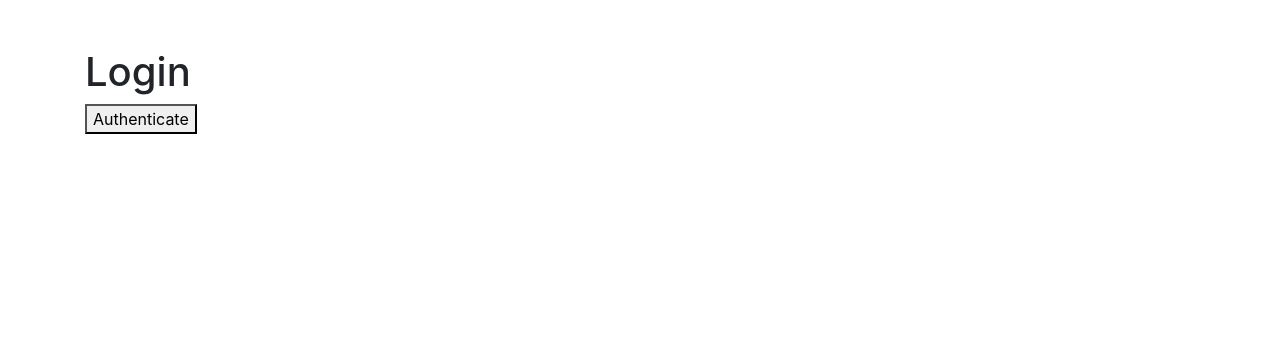
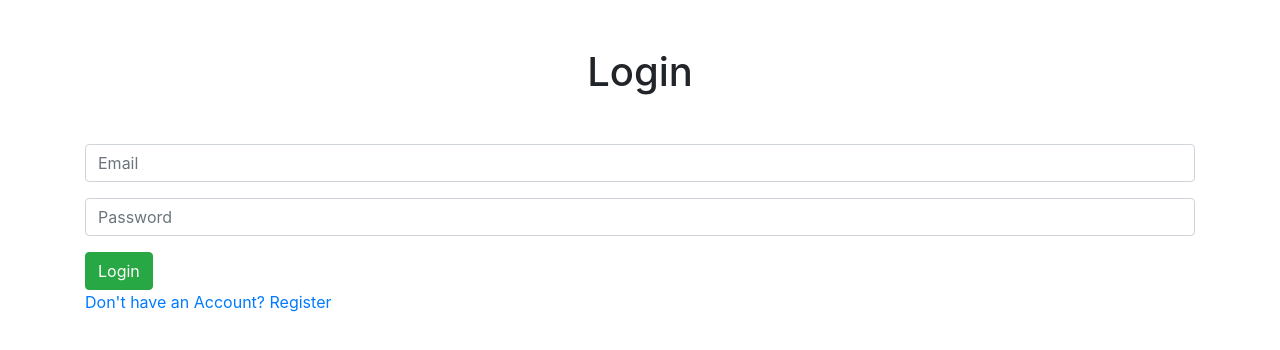
Before and after one commit to zemchuks/PernStack-todo, a React (Create React App) app in the folder client/: page /login in a window 1280 px wide. Shown: the top 350 px of the page. Built offline with nearby package versions, Linux system fonts and the light colour scheme.

Commit message:
build login component

```diff
--- a/client/src/components/login.js
+++ b/client/src/components/login.js
@@ -1,10 +1,49 @@
-import React, { Fragment } from 'react'
+import React, { Fragment, useState } from 'react'
+import { Link } from 'react-router-dom'
 
 const Login = ({ setAuth }) => {
+    const [text, setText] = useState({
+        email: '',
+        password: ''
+    })
+
+    const { email, password } = text
+
+    const onChange = e => setText({ ...text, [e.target.name]: e.target.value})
+
+    const onSubmit = async (e) => {
+        e.preventDefault()
+        try {
+            // Get the body data
+            const body = { email, password }
+            const res = await fetch('/auth/login', {
+                method: 'POST',
+                headers: { "Content-Type": "application/json" },
+                body: JSON.stringify(body)
+            })
+            const data = await res.json()
+
+              // save token to local storage
+           localStorage.setItem("token", data.token)
+
+            setAuth(true)
+        } catch (err) {
+            console.error(err.message)
+        }
+
+    }
     return (
         <Fragment>
-           <h1 className='mt-5'>Login</h1>
-           <button onClick={() => setAuth(true)}>Authenticate</button>
+            <h1 className='text-center my-5'>Login</h1>
+            <form onSubmit={onSubmit}>
+
+                <input className='form-control my-3' value={email} onChange={e => onChange(e)} type='email' name='email' placeholder='Email' />
+
+                <input className='form-control my-3' value={password} onChange={e => onChange(e)} type='password' name='password' placeholder='Password' />
+
+                <button className='btn btn-success'>Login</button>
+            </form>
+            <Link to='/register'>Don't have an Account? Register</Link>
         </Fragment>
     )
 }
--- a/client/src/components/register.js
+++ b/client/src/components/register.js
@@ -1,4 +1,5 @@
 import React, { Fragment, useState } from 'react'
+import { Link } from 'react-router-dom'
 
 const Register = ({ setAuth }) => {
     const [text, setText] = useState({
@@ -40,6 +41,7 @@ const Register = ({ setAuth }) => {
                 <input className='form-control my-3' value={password} onChange={e => onChange(e)} type='password' name='password' placeholder='Password' />
                 <button className='btn btn-success'>Register</button>
             </form>
+            <Link to='/login'>Already Registered? Log in</Link>
         </Fragment>
     )
 }
```
